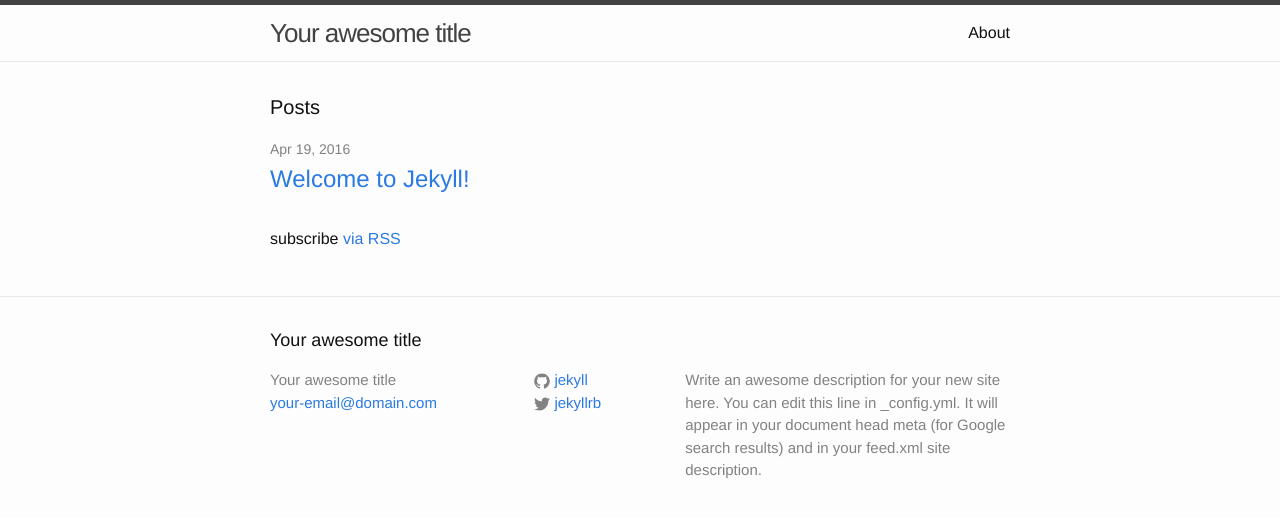
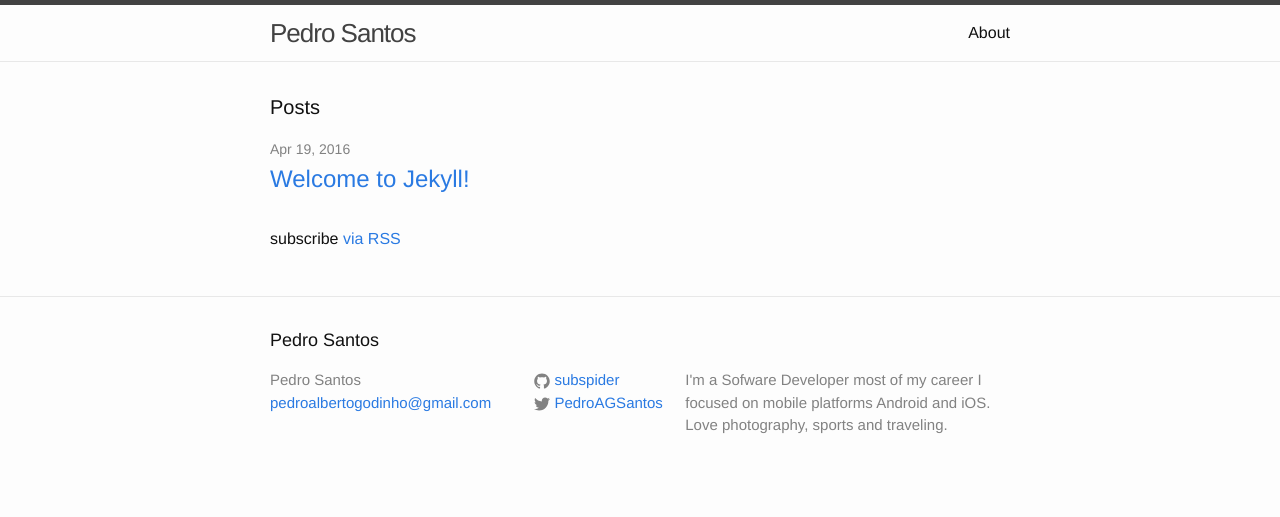
Before and after one commit to pagsantos/subspider.github.io, a Jekyll site: the page built from index.html, in a window 1280 px wide. Shown: the top 517 px of the page. Built offline with Jekyll 4.4.1, drawn with Linux system fonts in a browser that asks for light colours.

Commit message:
Update _config.yml

```diff
--- a/_config.yml
+++ b/_config.yml
@@ -6,16 +6,15 @@
 # 'jekyll serve'. If you change this file, please restart the server process.
 
 # Site settings
-title: Your awesome title
-email: your-email@domain.com
+title: Pedro Santos
+email: pedroalbertogodinho@gmail.com
 description: > # this means to ignore newlines until "baseurl:"
-  Write an awesome description for your new site here. You can edit this
-  line in _config.yml. It will appear in your document head meta (for
-  Google search results) and in your feed.xml site description.
+  I'm a Sofware Developer most of my career I focused on mobile platforms Android and iOS.
+  Love photography, sports and traveling.
 baseurl: "" # the subpath of your site, e.g. /blog
-url: "http://yourdomain.com" # the base hostname & protocol for your site
-twitter_username: jekyllrb
-github_username:  jekyll
+url: "http://subspidergithub.io" # the base hostname & protocol for your site
+twitter_username: PedroAGSantos
+github_username:  subspider
 
 # Build settings
 markdown: kramdown
```
